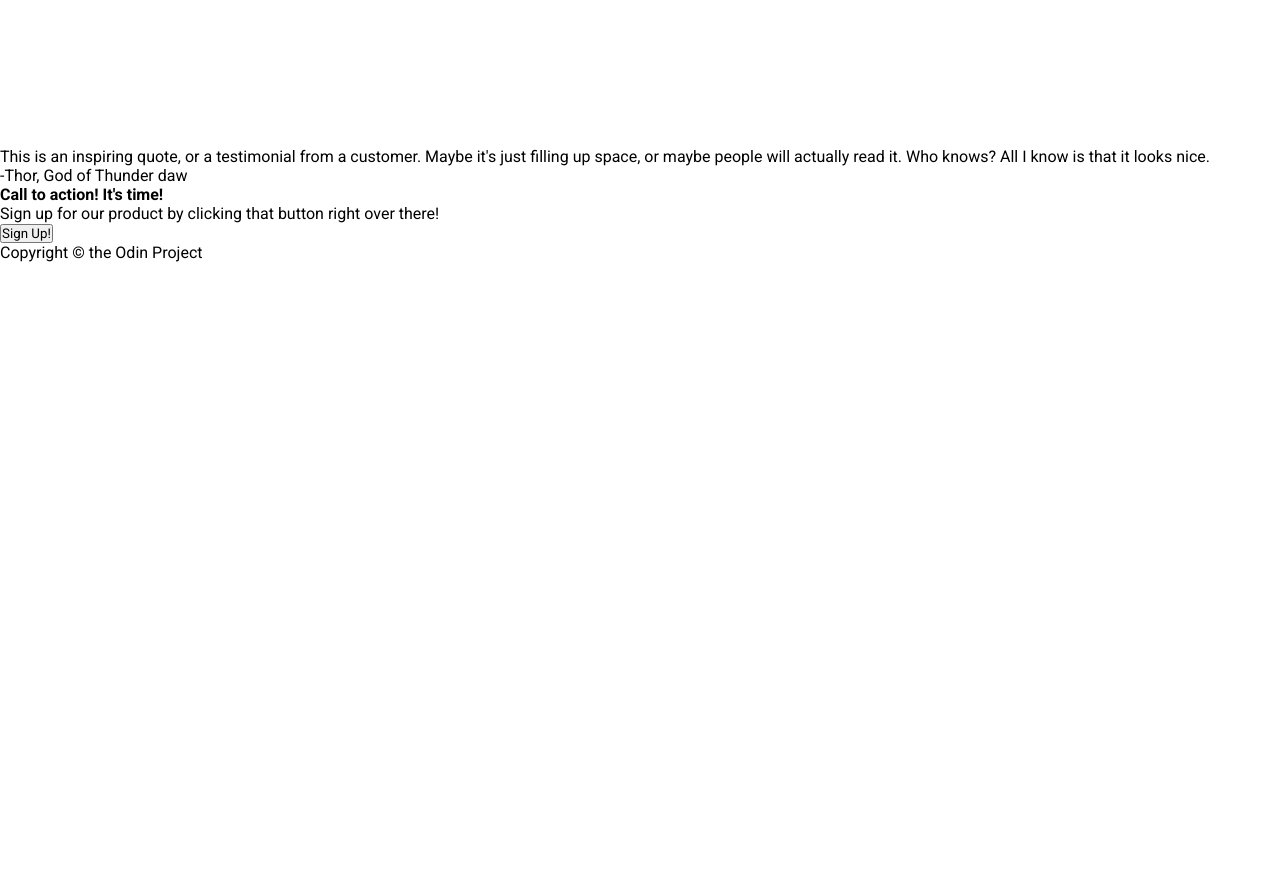
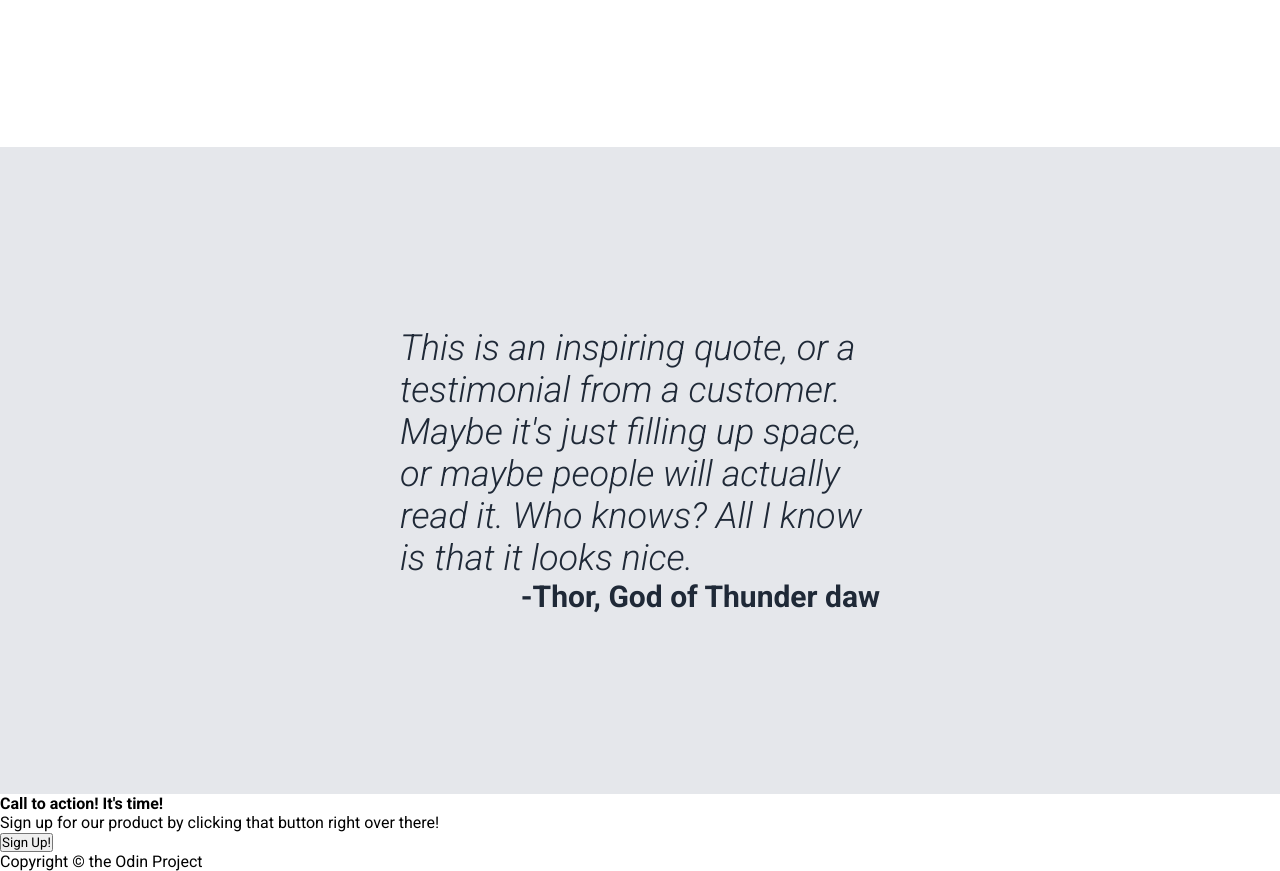
Before and after one commit to shantorrejos/css_odin, a plain HTML site: page index.html in a window 1280 px wide. Shown: the part 1226-2097 px from the top of the page. Before the commit the page ends 1488 px from the top, so only its background shows below. Drawn offline with Linux system fonts and the light colour scheme.

Commit message:
Added quote styling
-Add style to call card

```diff
--- a/style.css
+++ b/style.css
@@ -105,3 +105,22 @@ ul.info-list{
 li{
     max-width: 200px;
 }
+
+.quote{
+    background-color: #E5E7EB;
+    padding: 180px 400px;
+}
+
+.quote-text{
+    font-size: 36px;
+    font-style: italic;
+    color: #1F2937;
+}
+
+.quote-author{
+    display: flex;
+    justify-content: flex-end;
+    color: #1F2937;
+    font-weight: 700;
+    font-size: 30px;
+}
```
